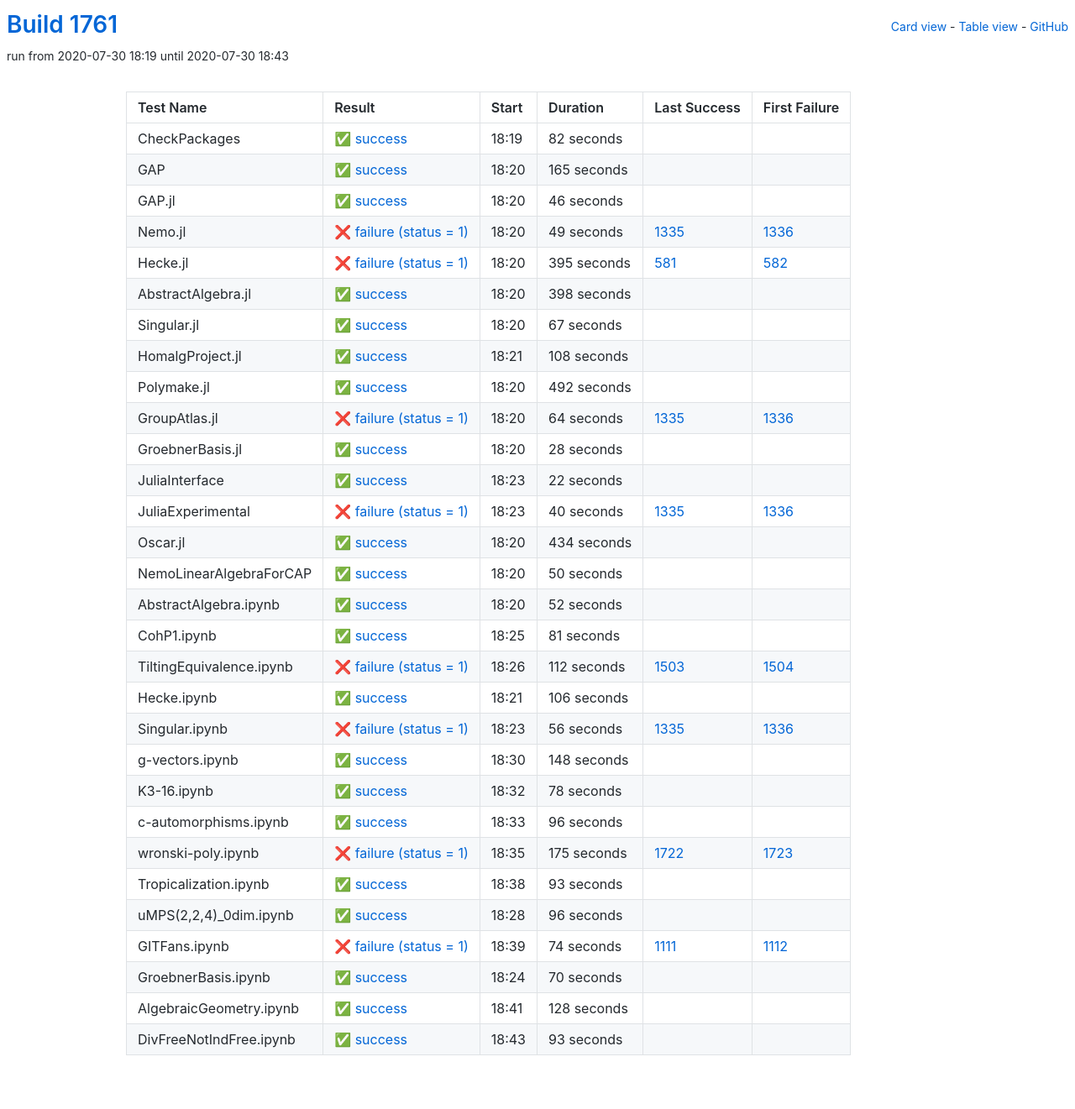
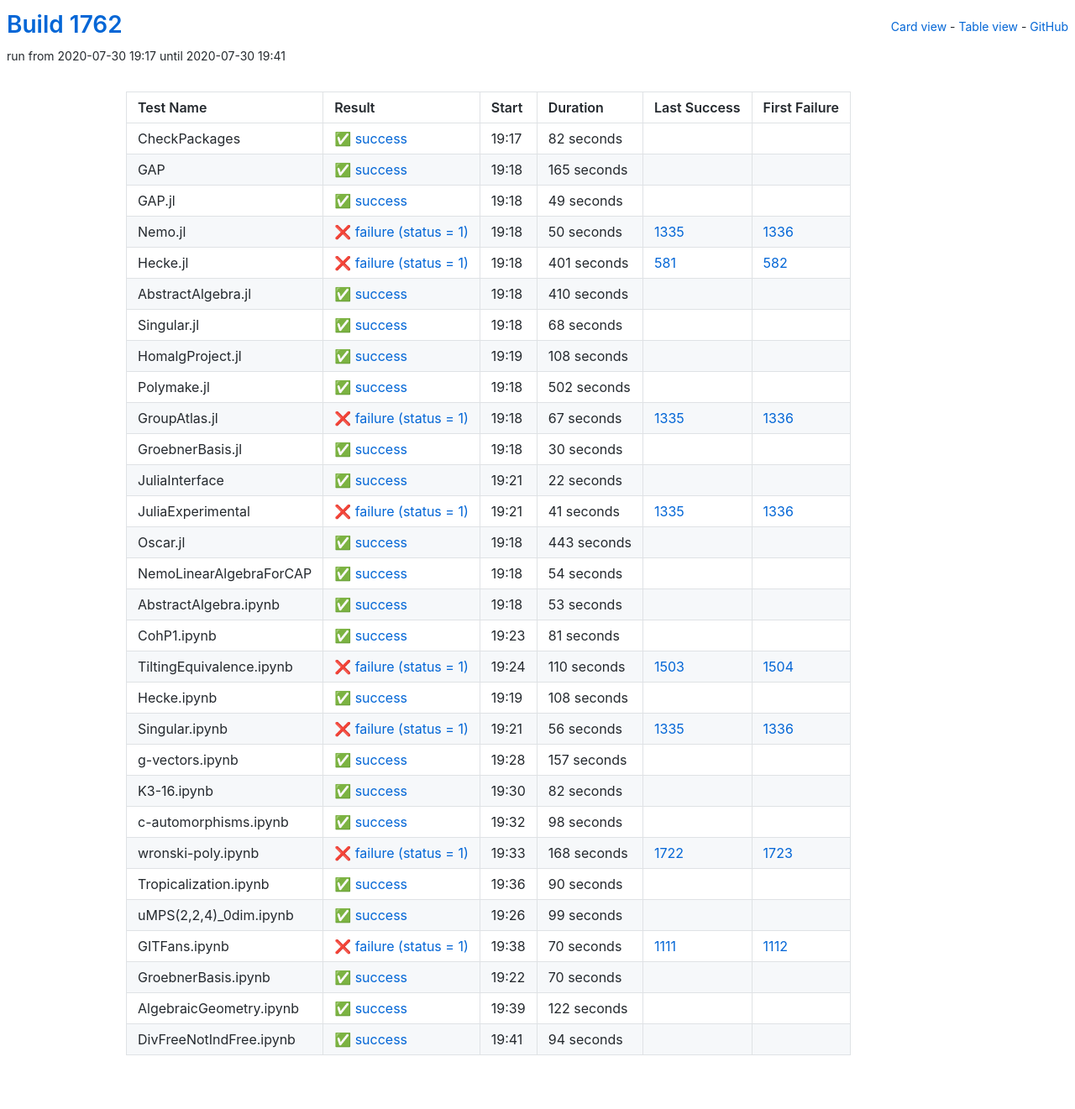
Before and after one commit to oscar-system/oscar-ci-status-1.4, a Jekyll site: the page built from table.html, in a window 1280 px wide. Shown: the whole page at 84% size. Built offline with Jekyll 4.4.1, drawn with Linux system fonts in a browser that asks for light colours.

Commit message:
Build #1762

```diff
--- a/_data/ci.yml
+++ b/_data/ci.yml
@@ -1,6 +1,6 @@
 ---
-build: 1761
-build_url: https://oscarci.mathematik.uni-kl.de/job/oscar-julia-1.4/1761/
+build: 1762
+build_url: https://oscarci.mathematik.uni-kl.de/job/oscar-julia-1.4/1762/
 job: oscar-julia-1.4
 organization: oscar-system
 repo: oscar-ci-status-1.4
@@ -8,8 +8,8 @@ repourl: https://github.com/oscar-system/oscar-ci-status-1.4
 tests:
 - name: CheckPackages
   id: checkpackages
-  log: https://oscarci.mathematik.uni-kl.de/job/oscar-julia-1.4/1761/artifact/logs/build-1761/CheckPackages.log
-  start: 2020-07-30 18:19
+  log: https://oscarci.mathematik.uni-kl.de/job/oscar-julia-1.4/1762/artifact/logs/build-1762/CheckPackages.log
+  start: 2020-07-30 19:17
   success: true
   exitcode: 0
   status: success
@@ -20,8 +20,8 @@ tests:
   first_failure_url:
 - name: GAP
   id: gap
-  log: https://oscarci.mathematik.uni-kl.de/job/oscar-julia-1.4/1761/artifact/logs/build-1761/GAP.log
-  start: 2020-07-30 18:20
+  log: https://oscarci.mathematik.uni-kl.de/job/oscar-julia-1.4/1762/artifact/logs/build-1762/GAP.log
+  start: 2020-07-30 19:18
   success: true
   exitcode: 0
   status: success
@@ -32,68 +32,68 @@ tests:
   first_failure_url:
 - name: GAP.jl
   id: gap-jl
-  log: https://oscarci.mathematik.uni-kl.de/job/oscar-julia-1.4/1761/artifact/logs/build-1761/GAP.jl.log
-  start: 2020-07-30 18:20
+  log: https://oscarci.mathematik.uni-kl.de/job/oscar-julia-1.4/1762/artifact/logs/build-1762/GAP.jl.log
+  start: 2020-07-30 19:18
   success: true
   exitcode: 0
   status: success
-  duration: 46
+  duration: 49
   last_success: false
   last_success_url:
   first_failure: false
   first_failure_url:
 - name: Nemo.jl
   id: nemo-jl
-  log: https://oscarci.mathematik.uni-kl.de/job/oscar-julia-1.4/1761/artifact/logs/build-1761/Nemo.jl.log
-  start: 2020-07-30 18:20
+  log: https://oscarci.mathematik.uni-kl.de/job/oscar-julia-1.4/1762/artifact/logs/build-1762/Nemo.jl.log
+  start: 2020-07-30 19:18
   success: false
   exitcode: 1
   status: failure
-  duration: 49
+  duration: 50
   last_success: 1335
   last_success_url: https://oscarci.mathematik.uni-kl.de/job/oscar-julia-1.4/1335/
   first_failure: 1336
   first_failure_url: https://oscarci.mathematik.uni-kl.de/job/oscar-julia-1.4/1336/
 - name: Hecke.jl
   id: hecke-jl
-  log: https://oscarci.mathematik.uni-kl.de/job/oscar-julia-1.4/1761/artifact/logs/build-1761/Hecke.jl.log
-  start: 2020-07-30 18:20
+  log: https://oscarci.mathematik.uni-kl.de/job/oscar-julia-1.4/1762/artifact/logs/build-1762/Hecke.jl.log
+  start: 2020-07-30 19:18
   success: false
   exitcode: 1
   status: failure
-  duration: 395
+  duration: 401
   last_success: 581
   last_success_url: https://oscarci.mathematik.uni-kl.de/job/oscar-julia-1.4/581/
   first_failure: 582
   first_failure_url: https://oscarci.mathematik.uni-kl.de/job/oscar-julia-1.4/582/
 - name: AbstractAlgebra.jl
   id: abstractalgebra-jl
-  log: https://oscarci.mathematik.uni-kl.de/job/oscar-julia-1.4/1761/artifact/logs/build-1761/AbstractAlgebra.jl.log
-  start: 2020-07-30 18:20
+  log: https://oscarci.mathematik.uni-kl.de/job/oscar-julia-1.4/1762/artifact/logs/build-1762/AbstractAlgebra.jl.log
+  start: 2020-07-30 19:18
   success: true
   exitcode: 0
   status: success
-  duration: 398
+  duration: 410
   last_success: false
   last_success_url:
   first_failure: false
   first_failure_url:
 - name: Singular.jl
   id: singular-jl
-  log: https://oscarci.mathematik.uni-kl.de/job/oscar-julia-1.4/1761/artifact/logs/build-1761/Singular.jl.log
-  start: 2020-07-30 18:20
+  log: https://oscarci.mathematik.uni-kl.de/job/oscar-julia-1.4/1762/artifact/logs/build-1762/Singular.jl.log
+  start: 2020-07-30 19:18
   success: true
   exitcode: 0
   status: success
-  duration: 67
+  duration: 68
   last_success: false
   last_success_url:
   first_failure: false
   first_failure_url:
 - name: HomalgProject.jl
   id: homalgproject-jl
-  log: https://oscarci.mathematik.uni-kl.de/job/oscar-julia-1.4/1761/artifact/logs/build-1761/HomalgProject.jl.log
-  start: 2020-07-30 18:21
+  log: https://oscarci.mathematik.uni-kl.de/job/oscar-julia-1.4/1762/artifact/logs/build-1762/HomalgProject.jl.log
+  start: 2020-07-30 19:19
   success: true
   exitcode: 0
   status: success
@@ -104,44 +104,44 @@ tests:
   first_failure_url:
 - name: Polymake.jl
   id: polymake-jl
-  log: https://oscarci.mathematik.uni-kl.de/job/oscar-julia-1.4/1761/artifact/logs/build-1761/Polymake.jl.log
-  start: 2020-07-30 18:20
+  log: https://oscarci.mathematik.uni-kl.de/job/oscar-julia-1.4/1762/artifact/logs/build-1762/Polymake.jl.log
+  start: 2020-07-30 19:18
   success: true
   exitcode: 0
   status: success
-  duration: 492
+  duration: 502
   last_success: false
   last_success_url:
   first_failure: false
   first_failure_url:
 - name: GroupAtlas.jl
   id: groupatlas-jl
-  log: https://oscarci.mathematik.uni-kl.de/job/oscar-julia-1.4/1761/artifact/logs/build-1761/GroupAtlas.jl.log
-  start: 2020-07-30 18:20
+  log: https://oscarci.mathematik.uni-kl.de/job/oscar-julia-1.4/1762/artifact/logs/build-1762/GroupAtlas.jl.log
+  start: 2020-07-30 19:18
   success: false
   exitcode: 1
   status: failure
-  duration: 64
+  duration: 67
   last_success: 1335
   last_success_url: https://oscarci.mathematik.uni-kl.de/job/oscar-julia-1.4/1335/
   first_failure: 1336
   first_failure_url: https://oscarci.mathematik.uni-kl.de/job/oscar-julia-1.4/1336/
 - name: GroebnerBasis.jl
   id: groebnerbasis-jl
-  log: https://oscarci.mathematik.uni-kl.de/job/oscar-julia-1.4/1761/artifact/logs/build-1761/GroebnerBasis.jl.log
-  start: 2020-07-30 18:20
+  log: https://oscarci.mathematik.uni-kl.de/job/oscar-julia-1.4/1762/artifact/logs/build-1762/GroebnerBasis.jl.log
+  start: 2020-07-30 19:18
   success: true
   exitcode: 0
   status: success
-  duration: 28
+  duration: 30
   last_success: false
   last_success_url:
   first_failure: false
   first_failure_url:
 - name: JuliaInterface
   id: juliainterface
-  log: https://oscarci.mathematik.uni-kl.de/job/oscar-julia-1.4/1761/artifact/logs/build-1761/JuliaInterface.log
-  start: 2020-07-30 18:23
+  log: https://oscarci.mathematik.uni-kl.de/job/oscar-julia-1.4/1762/artifact/logs/build-1762/JuliaInterface.log
+  start: 2020-07-30 19:21
   success: true
   exitcode: 0
   status: success
@@ -152,56 +152,56 @@ tests:
   first_failure_url:
 - name: JuliaExperimental
   id: juliaexperimental
-  log: https://oscarci.mathematik.uni-kl.de/job/oscar-julia-1.4/1761/artifact/logs/build-1761/JuliaExperimental.log
-  start: 2020-07-30 18:23
+  log: https://oscarci.mathematik.uni-kl.de/job/oscar-julia-1.4/1762/artifact/logs/build-1762/JuliaExperimental.log
+  start: 2020-07-30 19:21
   success: false
   exitcode: 1
   status: failure
-  duration: 40
+  duration: 41
   last_success: 1335
   last_success_url: https://oscarci.mathematik.uni-kl.de/job/oscar-julia-1.4/1335/
   first_failure: 1336
   first_failure_url: https://oscarci.mathematik.uni-kl.de/job/oscar-julia-1.4/1336/
 - name: Oscar.jl
   id: oscar-jl
-  log: https://oscarci.mathematik.uni-kl.de/job/oscar-julia-1.4/1761/artifact/logs/build-1761/Oscar.jl.log
-  start: 2020-07-30 18:20
+  log: https://oscarci.mathematik.uni-kl.de/job/oscar-julia-1.4/1762/artifact/logs/build-1762/Oscar.jl.log
+  start: 2020-07-30 19:18
   success: true
   exitcode: 0
   status: success
-  duration: 434
+  duration: 443
   last_success: false
   last_success_url:
   first_failure: false
   first_failure_url:
 - name: NemoLinearAlgebraForCAP
   id: nemolinearalgebraforcap
-  log: https://oscarci.mathematik.uni-kl.de/job/oscar-julia-1.4/1761/artifact/logs/build-1761/NemoLinearAlgebraForCAP.log
-  start: 2020-07-30 18:20
+  log: https://oscarci.mathematik.uni-kl.de/job/oscar-julia-1.4/1762/artifact/logs/build-1762/NemoLinearAlgebraForCAP.log
+  start: 2020-07-30 19:18
   success: true
   exitcode: 0
   status: success
-  duration: 50
+  duration: 54
   last_success: false
   last_success_url:
   first_failure: false
   first_failure_url:
 - name: AbstractAlgebra.ipynb
   id: abstractalgebra-ipynb
-  log: https://oscarci.mathematik.uni-kl.de/job/oscar-julia-1.4/1761/artifact/logs/build-1761/AbstractAlgebra.ipynb.log
-  start: 2020-07-30 18:20
+  log: https://oscarci.mathematik.uni-kl.de/job/oscar-julia-1.4/1762/artifact/logs/build-1762/AbstractAlgebra.ipynb.log
+  start: 2020-07-30 19:18
   success: true
   exitcode: 0
   status: success
-  duration: 52
+  duration: 53
   last_success: false
   last_success_url:
   first_failure: false
   first_failure_url:
 - name: CohP1.ipynb
   id: cohp1-ipynb
-  log: https://oscarci.mathematik.uni-kl.de/job/oscar-julia-1.4/1761/artifact/logs/build-1761/CohP1.ipynb.log
-  start: 2020-07-30 18:25
+  log: https://oscarci.mathematik.uni-kl.de/job/oscar-julia-1.4/1762/artifact/logs/build-1762/CohP1.ipynb.log
+  start: 2020-07-30 19:23
   success: true
   exitcode: 0
   status: success
@@ -212,32 +212,32 @@ tests:
   first_failure_url:
 - name: TiltingEquivalence.ipynb
   id: tiltingequivalence-ipynb
-  log: https://oscarci.mathematik.uni-kl.de/job/oscar-julia-1.4/1761/artifact/logs/build-1761/TiltingEquivalence.ipynb.log
-  start: 2020-07-30 18:26
+  log: https://oscarci.mathematik.uni-kl.de/job/oscar-julia-1.4/1762/artifact/logs/build-1762/TiltingEquivalence.ipynb.log
+  start: 2020-07-30 19:24
   success: false
   exitcode: 1
   status: failure
-  duration: 112
+  duration: 110
   last_success: 1503
   last_success_url: https://oscarci.mathematik.uni-kl.de/job/oscar-julia-1.4/1503/
   first_failure: 1504
   first_failure_url: https://oscarci.mathematik.uni-kl.de/job/oscar-julia-1.4/1504/
 - name: Hecke.ipynb
   id: hecke-ipynb
-  log: https://oscarci.mathematik.uni-kl.de/job/oscar-julia-1.4/1761/artifact/logs/build-1761/Hecke.ipynb.log
-  start: 2020-07-30 18:21
+  log: https://oscarci.mathematik.uni-kl.de/job/oscar-julia-1.4/1762/artifact/logs/build-1762/Hecke.ipynb.log
+  start: 2020-07-30 19:19
   success: true
   exitcode: 0
   status: success
-  duration: 106
+  duration: 108
   last_success: false
   last_success_url:
   first_failure: false
   first_failure_url:
 - name: Singular.ipynb
   id: singular-ipynb
-  log: https://oscarci.mathematik.uni-kl.de/job/oscar-julia-1.4/1761/artifact/logs/build-1761/Singular.ipynb.log
-  start: 2020-07-30 18:23
+  log: https://oscarci.mathematik.uni-kl.de/job/oscar-julia-1.4/1762/artifact/logs/build-1762/Singular.ipynb.log
+  start: 2020-07-30 19:21
   success: false
   exitcode: 1
   status: failure
@@ -248,92 +248,92 @@ tests:
   first_failure_url: https://oscarci.mathematik.uni-kl.de/job/oscar-julia-1.4/1336/
 - name: g-vectors.ipynb
   id: g-vectors-ipynb
-  log: https://oscarci.mathematik.uni-kl.de/job/oscar-julia-1.4/1761/artifact/logs/build-1761/g-vectors.ipynb.log
-  start: 2020-07-30 18:30
+  log: https://oscarci.mathematik.uni-kl.de/job/oscar-julia-1.4/1762/artifact/logs/build-1762/g-vectors.ipynb.log
+  start: 2020-07-30 19:28
   success: true
   exitcode: 0
   status: success
-  duration: 148
+  duration: 157
   last_success: false
   last_success_url:
   first_failure: false
   first_failure_url:
 - name: K3-16.ipynb
   id: k3-16-ipynb
-  log: https://oscarci.mathematik.uni-kl.de/job/oscar-julia-1.4/1761/artifact/logs/build-1761/K3-16.ipynb.log
-  start: 2020-07-30 18:32
+  log: https://oscarci.mathematik.uni-kl.de/job/oscar-julia-1.4/1762/artifact/logs/build-1762/K3-16.ipynb.log
+  start: 2020-07-30 19:30
   success: true
   exitcode: 0
   status: success
-  duration: 78
+  duration: 82
   last_success: false
   last_success_url:
   first_failure: false
   first_failure_url:
 - name: c-automorphisms.ipynb
   id: c-automorphisms-ipynb
-  log: https://oscarci.mathematik.uni-kl.de/job/oscar-julia-1.4/1761/artifact/logs/build-1761/c-automorphisms.ipynb.log
-  start: 2020-07-30 18:33
+  log: https://oscarci.mathematik.uni-kl.de/job/oscar-julia-1.4/1762/artifact/logs/build-1762/c-automorphisms.ipynb.log
+  start: 2020-07-30 19:32
   success: true
   exitcode: 0
   status: success
-  duration: 96
+  duration: 98
   last_success: false
   last_success_url:
   first_failure: false
   first_failure_url:
 - name: wronski-poly.ipynb
   id: wronski-poly-ipynb
-  log: https://oscarci.mathematik.uni-kl.de/job/oscar-julia-1.4/1761/artifact/logs/build-1761/wronski-poly.ipynb.log
-  start: 2020-07-30 18:35
+  log: https://oscarci.mathematik.uni-kl.de/job/oscar-julia-1.4/1762/artifact/logs/build-1762/wronski-poly.ipynb.log
+  start: 2020-07-30 19:33
   success: false
   exitcode: 1
   status: failure
-  duration: 175
+  duration: 168
   last_success: 1722
   last_success_url: https://oscarci.mathematik.uni-kl.de/job/oscar-julia-1.4/1722/
   first_failure: 1723
   first_failure_url: https://oscarci.mathematik.uni-kl.de/job/oscar-julia-1.4/1723/
 - name: Tropicalization.ipynb
   id: tropicalization-ipynb
-  log: https://oscarci.mathematik.uni-kl.de/job/oscar-julia-1.4/1761/artifact/logs/build-1761/Tropicalization.ipynb.log
-  start: 2020-07-30 18:38
+  log: https://oscarci.mathematik.uni-kl.de/job/oscar-julia-1.4/1762/artifact/logs/build-1762/Tropicalization.ipynb.log
+  start: 2020-07-30 19:36
   success: true
   exitcode: 0
   status: success
-  duration: 93
+  duration: 90
   last_success: false
   last_success_url:
   first_failure: false
   first_failure_url:
 - name: uMPS(2,2,4)_0dim.ipynb
   id: umps-2-2-4-0dim-ipynb
-  log: https://oscarci.mathematik.uni-kl.de/job/oscar-julia-1.4/1761/artifact/logs/build-1761/uMPS-2-2-4-_0dim.ipynb.log
-  start: 2020-07-30 18:28
+  log: https://oscarci.mathematik.uni-kl.de/job/oscar-julia-1.4/1762/artifact/logs/build-1762/uMPS-2-2-4-_0dim.ipynb.log
+  start: 2020-07-30 19:26
   success: true
   exitcode: 0
   status: success
-  duration: 96
+  duration: 99
   last_success: false
   last_success_url:
   first_failure: false
   first_failure_url:
 - name: GITFans.ipynb
   id: gitfans-ipynb
-  log: https://oscarci.mathematik.uni-kl.de/job/oscar-julia-1.4/1761/artifact/logs/build-1761/GITFans.ipynb.log
-  start: 2020-07-30 18:39
+  log: https://oscarci.mathematik.uni-kl.de/job/oscar-julia-1.4/1762/artifact/logs/build-1762/GITFans.ipynb.log
+  start: 2020-07-30 19:38
   success: false
   exitcode: 1
   status: failure
-  duration: 74
+  duration: 70
   last_success: 1111
   last_success_url: https://oscarci.mathematik.uni-kl.de/job/oscar-julia-1.4/1111/
   first_failure: 1112
   first_failure_url: https://oscarci.mathematik.uni-kl.de/job/oscar-julia-1.4/1112/
 - name: GroebnerBasis.ipynb
   id: groebnerbasis-ipynb
-  log: https://oscarci.mathematik.uni-kl.de/job/oscar-julia-1.4/1761/artifact/logs/build-1761/GroebnerBasis.ipynb.log
-  start: 2020-07-30 18:24
+  log: https://oscarci.mathematik.uni-kl.de/job/oscar-julia-1.4/1762/artifact/logs/build-1762/GroebnerBasis.ipynb.log
+  start: 2020-07-30 19:22
   success: true
   exitcode: 0
   status: success
@@ -344,24 +344,24 @@ tests:
   first_failure_url:
 - name: AlgebraicGeometry.ipynb
   id: algebraicgeometry-ipynb
-  log: https://oscarci.mathematik.uni-kl.de/job/oscar-julia-1.4/1761/artifact/logs/build-1761/AlgebraicGeometry.ipynb.log
-  start: 2020-07-30 18:41
+  log: https://oscarci.mathematik.uni-kl.de/job/oscar-julia-1.4/1762/artifact/logs/build-1762/AlgebraicGeometry.ipynb.log
+  start: 2020-07-30 19:39
   success: true
   exitcode: 0
   status: success
-  duration: 128
+  duration: 122
   last_success: false
   last_success_url:
   first_failure: false
   first_failure_url:
 - name: DivFreeNotIndFree.ipynb
   id: divfreenotindfree-ipynb
-  log: https://oscarci.mathematik.uni-kl.de/job/oscar-julia-1.4/1761/artifact/logs/build-1761/DivFreeNotIndFree.ipynb.log
-  start: 2020-07-30 18:43
+  log: https://oscarci.mathematik.uni-kl.de/job/oscar-julia-1.4/1762/artifact/logs/build-1762/DivFreeNotIndFree.ipynb.log
+  start: 2020-07-30 19:41
   success: true
   exitcode: 0
   status: success
-  duration: 93
+  duration: 94
   last_success: false
   last_success_url:
   first_failure: false
```
Also changed, not shown: README.md.
